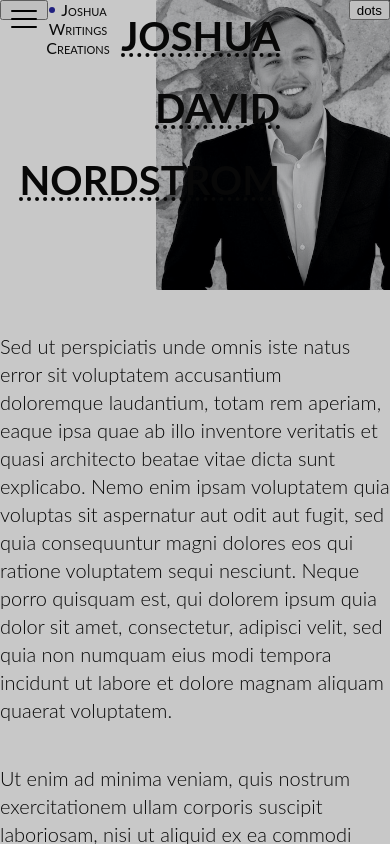
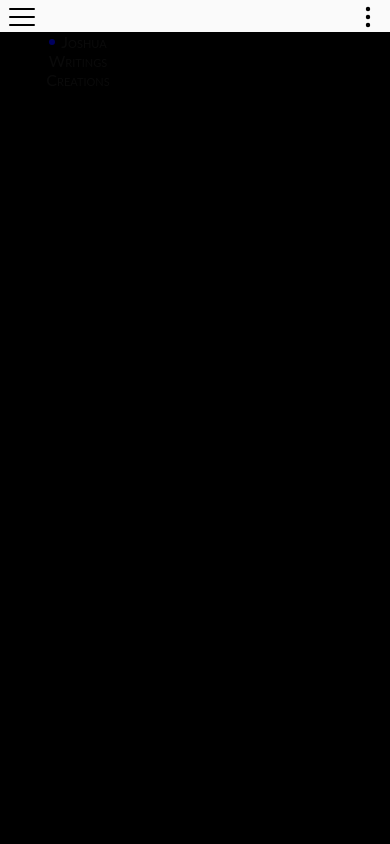
Before and after one commit to jdnordy/joshuadavidnordstrom, a Next.js app: page / in a window 390 px wide. Both pictures are taken after a click on the button 24 px from the left and 10 px from the top of the page. Shown: the top 844 px of the page. Built offline with nearby package versions, Linux system fonts and the light colour scheme.

Commit message:
got the slidein navbar working

```diff
--- a/components/Layout/index.tsx
+++ b/components/Layout/index.tsx
@@ -3,7 +3,7 @@ import React, { useState } from 'react';
 import { Leftnav, Rightnav } from '../';
 // STYLES
 import styles from './styles.module.scss';
-import Mobilenav from '../Mobilenav';
+import Navbar from '../Navbar';
 
 type Props = {
   page: string;
@@ -14,13 +14,7 @@ const Layout: React.FC<Props> = ({ page, children }) => {
     <>
       <title>{page}</title>
       <div className={styles.main_container}>{children}</div>
-      <div className={styles.nav_container}>
-        <Leftnav page={page} />
-        <Rightnav />
-      </div>
-      <div className={styles.mobile_nav_container}>
-        <Mobilenav page={page} />
-      </div>
+      <Navbar page={page} />
     </>
   );
 };
--- a/components/Layout/styles.module.scss
+++ b/components/Layout/styles.module.scss
@@ -1,13 +1,7 @@
+@import '../../styles/variables';
+
 // desktop optimization
 @media (min-width: 769px) {
-  .nav_container {
-    position: fixed;
-    width: 100vw;
-    height: 0;
-    display: grid;
-    grid-template-columns: 1fr minmax(320px, 680px) 1fr;
-  }
-
   .main_container {
     position: absolute;
     display: grid;
@@ -15,19 +9,13 @@
     height: 0;
     grid-template-columns: 1fr minmax(320px, 680px) 1fr;
   }
-
-  .mobile_nav_container {
-    display: none;
-  }
 }
 
 // mobile optimization
 @media (min-width: 320px) and (max-width: 768px) {
   .main_container {
     position: absolute;
+    top: $navbar-size;
     width: 100vw;
   }
-  .nav_container {
-    display: none;
-  }
 }
--- a/components/Leftnav/styles.module.scss
+++ b/components/Leftnav/styles.module.scss
@@ -24,7 +24,7 @@
     flex-direction: column;
     align-items: center;
     left: 0;
-    top: 0;
+    top: $navbar-size;
     padding-right: 8px;
     background-color: $background-color;
     width: 40%;
--- a/components/Mobilenav/index.tsx
+++ /dev/null
@@ -1,48 +0,0 @@
-import React, { useState } from 'react';
-import styles from './styles.module.scss';
-
-import { Leftnav, Rightnav } from '../';
-
-type Props = {
-  page: string;
-};
-
-const Mobilenav: React.FC<Props> = ({ page }) => {
-  const [leftnavDis, setLeftnavDis] = useState(false);
-  const [rightnavDis, setRightnavDis] = useState(false);
-
-  const toggleLeftnav = () => setLeftnavDis(!leftnavDis);
-
-  return (
-    <>
-      <nav className={styles.mobile_nav}>
-        <button onClick={toggleLeftnav}>
-          <svg
-            id="i-menu"
-            xmlns="http://www.w3.org/2000/svg"
-            viewBox="0 0 32 32"
-            width="32"
-            height="32"
-            fill="none"
-            stroke="currentcolor"
-            stroke-linecap="round"
-            stroke-linejoin="round"
-            stroke-width="2"
-          >
-            <path d="M4 8 L28 8 M4 16 L28 16 M4 24 L28 24" />
-          </svg>
-        </button>
-        <button>dots</button>
-      </nav>
-      {leftnavDis && (
-        <>
-          <div className={styles.backdrop} onClick={toggleLeftnav} />
-          <Leftnav page={page} />
-        </>
-      )}
-      {rightnavDis && <Rightnav />}
-    </>
-  );
-};
-
-export default Mobilenav;
--- a/components/Mobilenav/styles.module.scss
+++ /dev/null
@@ -1,26 +0,0 @@
-@media (min-width: 769px) {
-  .mobile_nav {
-    display: none;
-  }
-}
-
-@media (min-width: 320px) and (max-width: 768px) {
-  .mobile_nav {
-    position: sticky;
-    top: 0;
-    left: 0;
-    width: 100vw;
-    height: 20px;
-    display: flex;
-    justify-content: space-between;
-  }
-  .backdrop {
-    width: 100vw;
-    height: 1200px;
-    background-color: black;
-    opacity: 0.2;
-    position: fixed;
-    top: 0;
-    left: 0;
-  }
-}
--- /dev/null
+++ b/components/Navbar/index.tsx
@@ -0,0 +1,82 @@
+import React, { useEffect, useState } from 'react';
+import styles from './styles.module.scss';
+
+import { Leftnav, Rightnav } from '../';
+
+type Props = {
+  page: string;
+};
+
+const Navbar: React.FC<Props> = ({ page }) => {
+  const [leftnavDis, setLeftnavDis] = useState(false);
+
+  const toggleLeftnav = () => {
+    setLeftnavDis(!leftnavDis);
+  };
+
+  useEffect(() => {
+    const ln = document.getElementById('leftnav_container')!;
+    const backdrop = document.getElementById('backdrop')!;
+    if (!leftnavDis) {
+      ln.classList.remove(styles.leftnav_view);
+      ln.classList.add(styles.leftnav_hide);
+      backdrop.classList.remove(styles.backdrop_view);
+      backdrop.classList.add(styles.backdrop_hide);
+      document.querySelector('body')!.style.overflow = '';
+    } else {
+      ln.classList.remove(styles.leftnav_hide);
+      ln.classList.add(styles.leftnav_view);
+      backdrop.classList.remove(styles.backdrop_hide);
+      backdrop.classList.add(styles.backdrop_view);
+      document.querySelector('body')!.style.overflow = 'hidden';
+    }
+  });
+
+  return (
+    <nav className={styles.nav_container}>
+      <div id="backdrop" className={styles.backdrop} onClick={toggleLeftnav} />
+      <div id="leftnav_container">
+        <Leftnav page={page} />
+      </div>
+      <div className={styles.mobile_buttons}>
+        <button onClick={toggleLeftnav}>
+          <svg
+            id="i-menu"
+            xmlns="http://www.w3.org/2000/svg"
+            viewBox="0 0 32 32"
+            width="32"
+            height="32"
+            fill="none"
+            stroke="currentcolor"
+            strokeLinecap="round"
+            strokeLinejoin="round"
+            strokeWidth="2"
+          >
+            <path d="M4 8 L28 8 M4 16 L28 16 M4 24 L28 24" />
+          </svg>
+        </button>
+        <button>
+          <svg
+            id="i-ellipsis-vertical"
+            xmlns="http://www.w3.org/2000/svg"
+            viewBox="0 0 32 32"
+            width="32"
+            height="32"
+            fill="currentcolor"
+            stroke="currentcolor"
+            strokeLinecap="round"
+            strokeLinejoin="round"
+            strokeWidth="2"
+          >
+            <circle cx="16" cy="8" r="1.2" />
+            <circle cx="16" cy="16" r="1.2" />
+            <circle cx="16" cy="24" r="1.2" />
+          </svg>
+        </button>
+      </div>
+      {/* <Rightnav /> */}
+    </nav>
+  );
+};
+
+export default Navbar;
--- /dev/null
+++ b/components/Navbar/styles.module.scss
@@ -0,0 +1,65 @@
+@import '../../styles/variables';
+
+@media (min-width: 769px) {
+  .nav_container {
+    position: fixed;
+    width: 100vw;
+    height: 0;
+    display: grid;
+    grid-template-columns: 1fr minmax(320px, 680px) 1fr;
+  }
+  .mobile_buttons {
+    display: none;
+  }
+  .backdrop {
+    display: none;
+  }
+}
+
+@media (min-width: 320px) and (max-width: 768px) {
+  .nav_container {
+    position: fixed;
+    top: 0;
+    left: 0;
+    width: 100vw;
+    height: $navbar-size;
+  }
+  .mobile_buttons {
+    width: 100%;
+    height: 100%;
+    display: flex;
+    justify-content: space-between;
+    button {
+      border: 0;
+      height: 100%;
+      background-color: $background-color;
+    }
+  }
+  .backdrop {
+    width: 100vw;
+    height: 1200px;
+    background-color: black;
+    position: fixed;
+    top: $navbar-size;
+    left: 0;
+  }
+  .leftnav_hide {
+    transform: translateX(-240px);
+    pointer-events: none;
+    visibility: hidden;
+    transition: transform 325ms cubic-bezier(0, 0, 0.2, 1) 0ms;
+  }
+  .leftnav_view {
+    transform: none;
+    transition: transform 225ms cubic-bezier(0, 0, 0.2, 1) 0ms;
+  }
+  .backdrop_hide {
+    opacity: 0;
+    transition: opacity 195ms cubic-bezier(0.4, 0, 0.2, 1) 0ms;
+    visibility: hidden;
+  }
+  .backdrop_view {
+    opacity: 0.6;
+    transition: opacity 225ms cubic-bezier(0.4, 0, 0.2, 1) 0ms;
+  }
+}
--- a/components/Navigator/index.tsx
+++ b/components/Navigator/index.tsx
@@ -11,7 +11,10 @@ type Props = {
 
 const Navigator: React.FC<Props> = ({ link, selected, label }) => (
   <Link href={link}>
-    <div className={styles.navigator}>
+    <div
+      className={styles.navigator}
+      onClick={() => (document.querySelector('body')!.style.overflow = '')}
+    >
       <svg
         viewBox="0 0 100 100"
         xmlns="http://www.w3.org/2000/svg"
--- a/components/index.ts
+++ b/components/index.ts
@@ -5,7 +5,7 @@ import Navigator from './Navigator';
 import CreationCard from './CreationCard';
 import Title from './Title';
 import Content from './Content';
-import Mobilenav from './Mobilenav';
+import Navbar from './Navbar';
 
 export {
   Leftnav,
@@ -15,5 +15,5 @@ export {
   CreationCard,
   Title,
   Content,
-  Mobilenav,
+  Navbar,
 };
--- a/styles/_variables.scss
+++ b/styles/_variables.scss
@@ -3,3 +3,4 @@ $text-color: rgb(10, 10, 10);
 $blue: rgba(0, 0, 114, 0.836);
 $blue-faded: rgb(177, 233, 255);
 $font-fam: 'Lato', sans-serif;
+$navbar-size: 32px;
--- a/styles/index.scss
+++ b/styles/index.scss
@@ -10,6 +10,7 @@
     background-color: $background-color;
     color: $text-color;
     font-size: 16px;
+    overflow: auto !important;
   }
 
   main {
```
